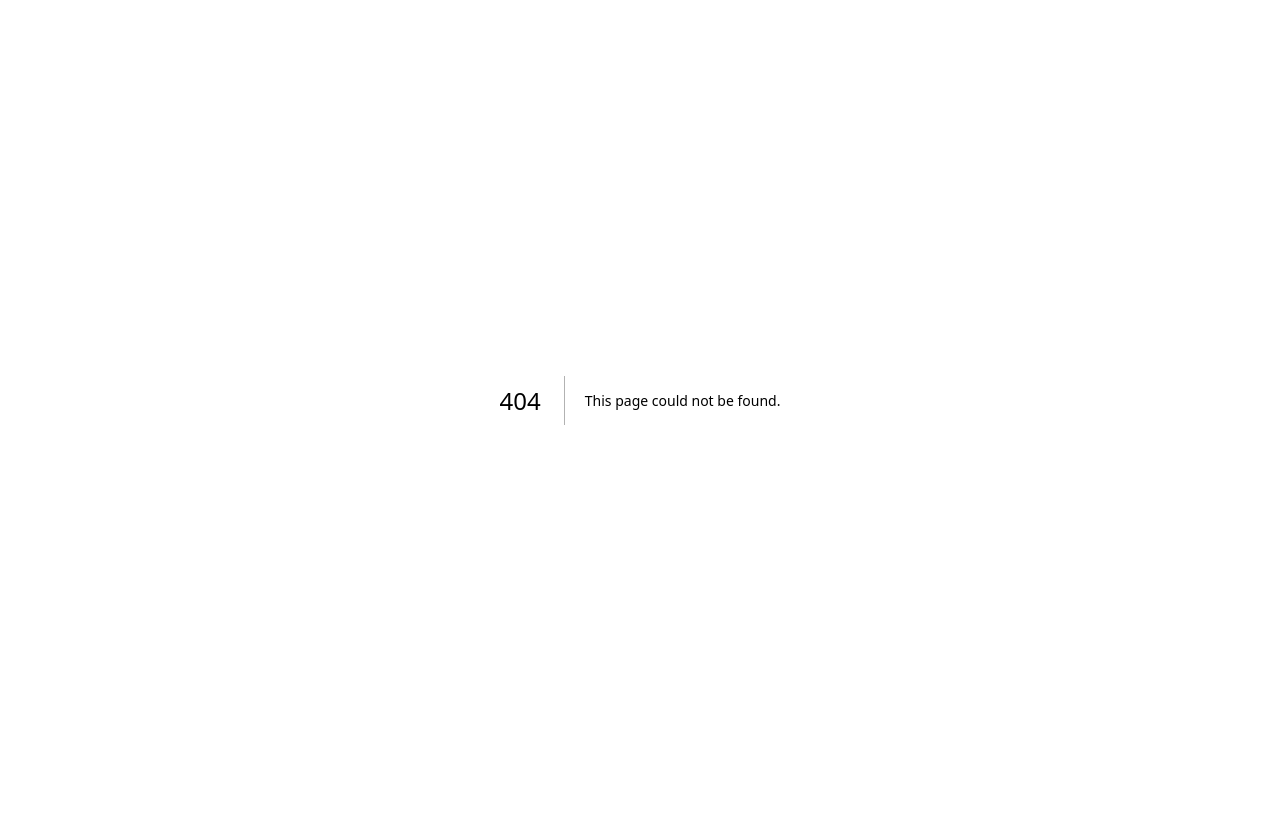
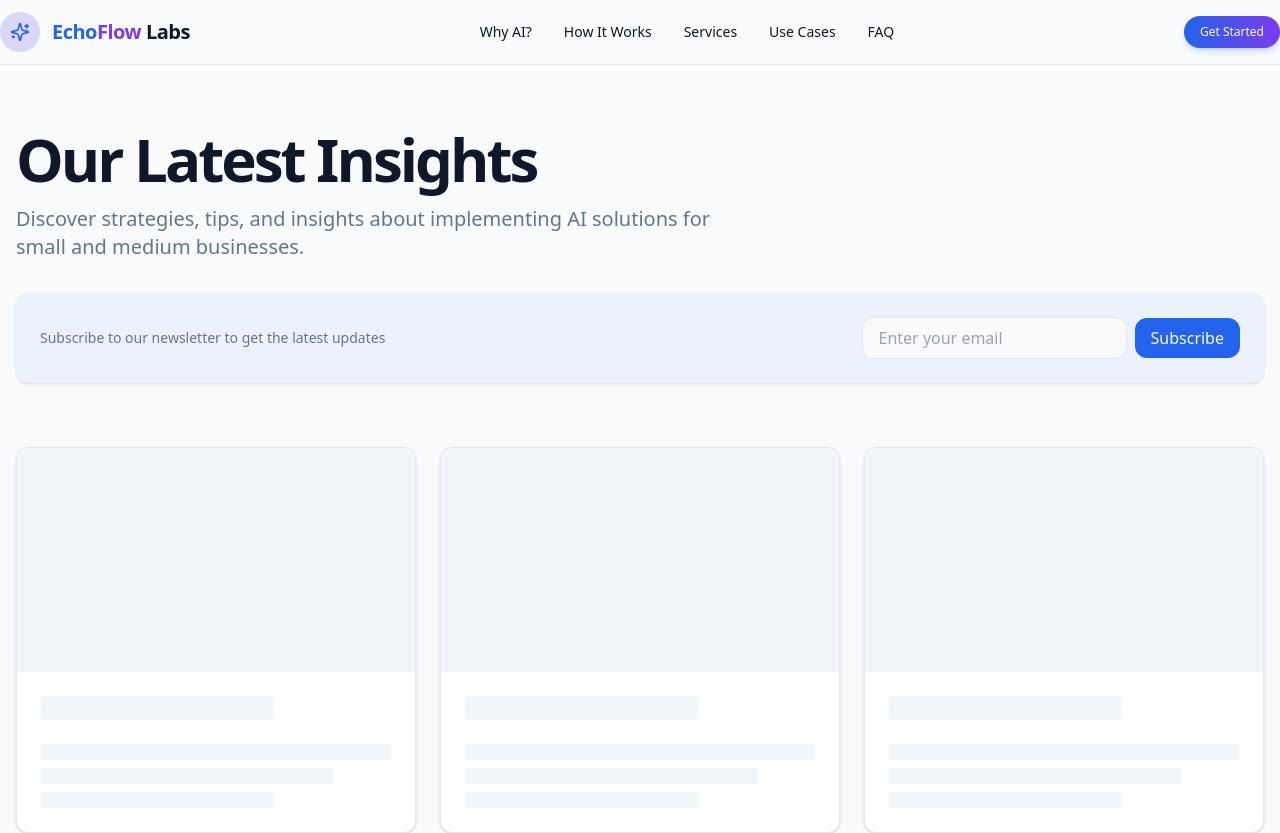
Before and after one commit to joshuaposton/website, a Next.js app: page /blog in a window 1280 px wide. Before the commit this address had no page. Shown: the top 833 px of the page. Before the commit the page ends 800 px from the top, so only its background shows below. Built offline with nearby package versions, Linux system fonts and the light colour scheme.

Commit message:
feat(blog): Create basic blog page structure with header and grid layout

```diff
--- /dev/null
+++ b/src/components/blog/BlogGrid.tsx
@@ -0,0 +1,24 @@
+
+import { Card, CardContent, CardHeader } from "@/components/ui/card";
+
+export function BlogGrid() {
+  return (
+    <div className="grid grid-cols-1 md:grid-cols-2 lg:grid-cols-3 gap-6">
+      {[1, 2, 3, 4, 5, 6].map((i) => (
+        <Card key={i} className="overflow-hidden hover:shadow-lg transition-shadow">
+          <div className="aspect-[16/9] bg-muted animate-pulse" />
+          <CardHeader>
+            <div className="h-6 w-2/3 bg-muted rounded animate-pulse" />
+          </CardHeader>
+          <CardContent>
+            <div className="space-y-2">
+              <div className="h-4 w-full bg-muted rounded animate-pulse" />
+              <div className="h-4 w-5/6 bg-muted rounded animate-pulse" />
+              <div className="h-4 w-4/6 bg-muted rounded animate-pulse" />
+            </div>
+          </CardContent>
+        </Card>
+      ))}
+    </div>
+  );
+}
--- /dev/null
+++ b/src/components/blog/BlogHeader.tsx
@@ -0,0 +1,36 @@
+
+import { Card } from "@/components/ui/card";
+
+export function BlogHeader() {
+  return (
+    <div className="mb-16">
+      <div className="space-y-4">
+        <h1 className="text-4xl md:text-5xl lg:text-6xl font-bold tracking-tighter">
+          Our Latest Insights
+        </h1>
+        <p className="text-lg md:text-xl text-muted-foreground max-w-[700px]">
+          Discover strategies, tips, and insights about implementing AI solutions
+          for small and medium businesses.
+        </p>
+      </div>
+
+      <Card className="mt-8 p-6 border-none bg-primary/5">
+        <div className="flex items-center justify-between gap-4">
+          <p className="text-sm text-muted-foreground">
+            Subscribe to our newsletter to get the latest updates
+          </p>
+          <div className="flex items-center gap-2">
+            <input
+              type="email"
+              placeholder="Enter your email"
+              className="px-4 py-2 rounded-lg bg-background border border-border"
+            />
+            <button className="px-4 py-2 rounded-lg bg-primary text-primary-foreground hover:bg-primary/90 transition-colors">
+              Subscribe
+            </button>
+          </div>
+        </div>
+      </Card>
+    </div>
+  );
+}
--- /dev/null
+++ b/src/pages/blog/index.tsx
@@ -0,0 +1,33 @@
+
+import Head from "next/head";
+import { Navbar } from "@/components/layout/Navbar";
+import { Footer } from "@/components/layout/Footer";
+import { BlogHeader } from "@/components/blog/BlogHeader";
+import { BlogGrid } from "@/components/blog/BlogGrid";
+
+export default function BlogPage() {
+  return (
+    <>
+      <Head>
+        <title>Blog | EchoFlow Labs</title>
+        <meta name="description" content="Explore the latest insights on AI implementation, business automation, and digital transformation strategies for SMBs." />
+        <meta name="keywords" content="AI blog, business automation, digital transformation, SMB technology" />
+        <meta property="og:title" content="Blog | EchoFlow Labs" />
+        <meta property="og:description" content="Explore the latest insights on AI implementation, business automation, and digital transformation strategies for SMBs." />
+        <meta property="og:type" content="website" />
+        <meta property="og:url" content="https://echoflowlabs.com/blog" />
+      </Head>
+
+      <Navbar />
+
+      <main className="min-h-screen bg-background">
+        <div className="container mx-auto px-4 py-16 max-w-7xl">
+          <BlogHeader />
+          <BlogGrid />
+        </div>
+      </main>
+
+      <Footer />
+    </>
+  );
+}
```
Also changed, not shown: logs/contact-form-2025-03-04T21-45-09-587Z.json (added, +8 -0 lines), logs/contact-form-2025-03-04T21-46-25-559Z.json (added, +8 -0 lines).
